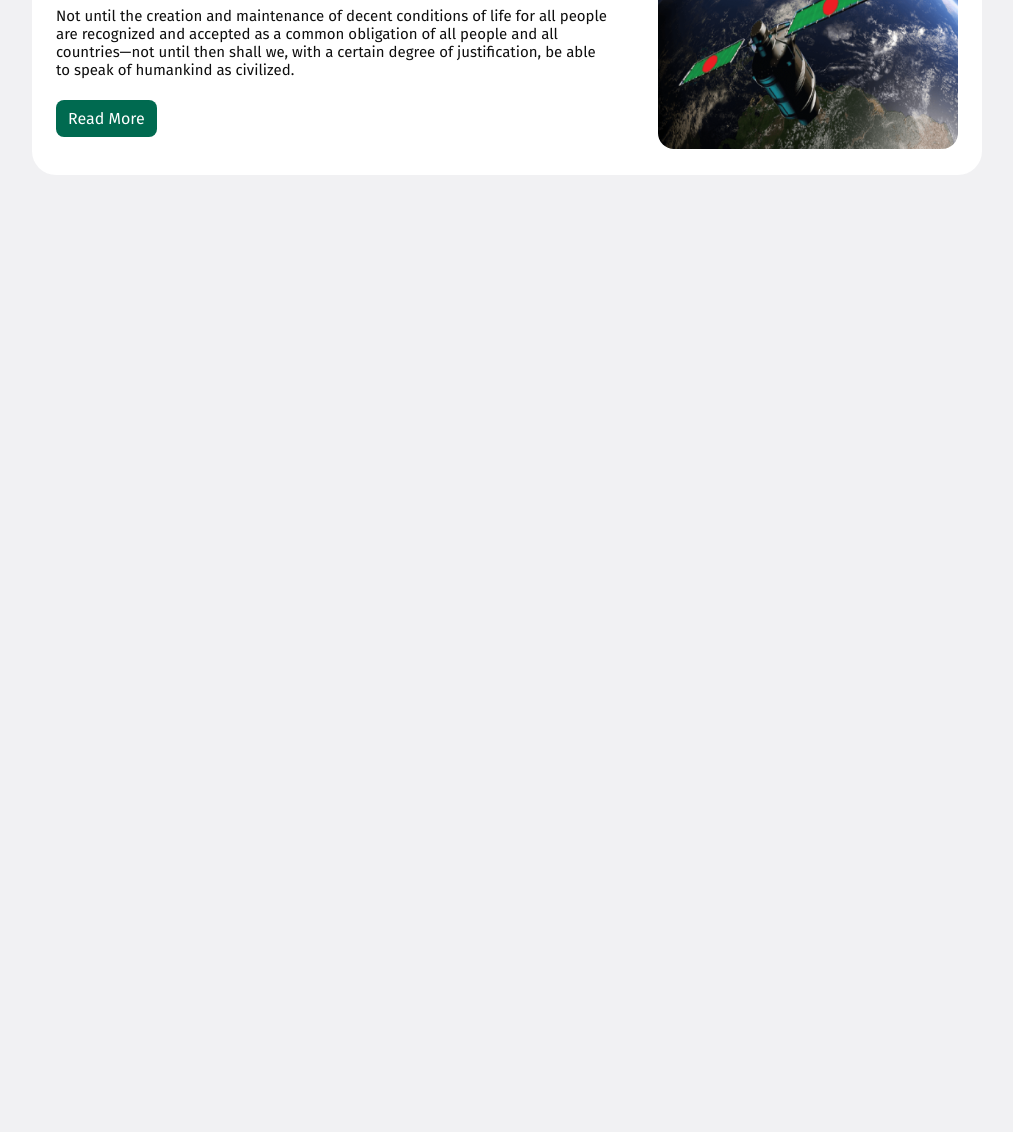
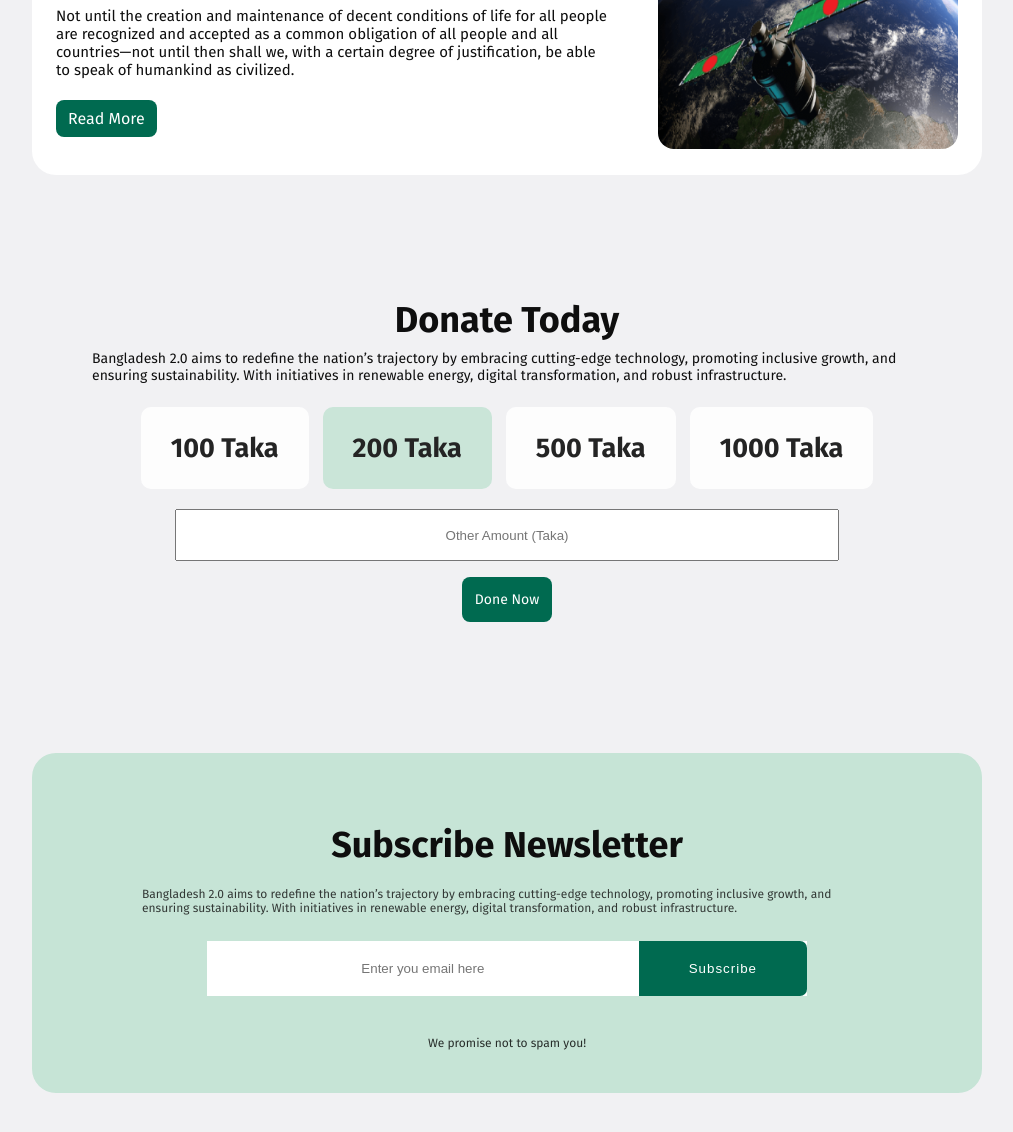
Before and after one commit to for-Sifad99/New-Bangladesh-Web, a plain HTML site: page index.html in a window 1280 px wide. Shown: the part 2860-3992 px from the top of the page, without its empty margins (128-1141 px from the left). Before the commit the page ends 3158 px from the top, so only its background shows below. Drawn offline with Linux system fonts and the light colour scheme.

Commit message:
ubdatinf footer section

```diff
--- a/index.html
+++ b/index.html
@@ -22,7 +22,7 @@
               <a class="welcome-btn" href=""> Explore New Bangladesh </a>
             </div>
             <div >
-              <img class="intro-img"src="images/hero.png" alt="intro image">
+              <img class="intro-img"src="./images/hero.png" alt="intro image">
             </div>
           </div>
   </header>
@@ -58,19 +58,19 @@
         <p class="second-cards-section-description"> Bangladesh 2.0 aims to redefine the nation’s trajectory by embracing cutting-edge technology, promoting inclusive growth, and ensuring sustainability. With initiatives in renewable energy, digital transformation, and robust infrastructure, the country is set to become a global model of development.</p>
         <div class="second-cards-parent">
             <div class="second-card second-card1">
-                <img class="second-card-icon" src="images/card-icon.png" alt="card-icon">
+                <img class="second-card-icon" src="./images/card-icon.png" alt="card-icon">
                 <p class="second-card-title"> Digital Transformation </p>
                 <h5 class="second-card-description"> Creating a nationwide digital ecosystem to enhance connectivity and access to services for all citizens. </h5>
                 <a class="second-card-btn second-card-btn1" href=""> Learn More </a>
             </div>
             <div class="second-card second-card2">
-                <img class="second-card-icon" src="images/card-icon.png" alt="card-icon">
+                <img class="second-card-icon" src="./images/card-icon.png" alt="card-icon">
                 <p class="second-card-title"> Green Energy </p>
                 <h5 class="second-card-description"class="card-title"> Investments in solar and wind energy to ensure a sustainable and eco-friendly future. </h5>
                 <a class="second-card-btn second-card-btn2" href=""> Learn More </a>
             </div>
             <div class="second-card second-card3">
-                <img class="second-card-icon" src="images/card-icon.png" alt="card-icon">
+                <img class="second-card-icon" src="./images/card-icon.png" alt="card-icon">
                 <p class="second-card-title"> Modern Infrastructure </p>
                 <h5 class="second-card-description"> Building state-of-the-art infrastructure to support economic growth and global competitiveness. </h5>
                 <a class="second-card-btn second-card-btn3" href=""> Learn More </a>
@@ -130,11 +130,11 @@
           <p>
           <div class="news1-parent">
               <div class="news1-child1">
-                <img class="news1-image" src="/images/satelite.png" alt="satelite_image">
+                <img class="news1-image" src="./images/satelite.png" alt="satelite_image">
               </div>
               <div class="news1-child2">
                 <h2 class="news1-title"> Bangladesh Launches New Satellite </h2>
-                <img class="news1-logo" src="/images/al-jazeera.png" alt="news1-logo">
+                <img class="news1-logo" src="./images/al-jazeera.png" alt="news1-logo">
                 <h5 class="news1-date-time"> <pre>Date: 05/01/2025  Time: 10.25 PM </pre></h5>
                 <p class="news1-description">
                   Not until the creation and maintenance of decent conditions of life for all people are recognized and accepted as a common obligation of all people and all countries—not until then shall we,
@@ -146,7 +146,7 @@
           <div class="news2-parent">
             <div class="news2-child1">
               <h2 class="news2-title"> Bangladesh Launches New Satellite </h2>
-              <img class="news2-logo" src="/images/al-jazeera.png" alt="news1-logo">
+              <img class="news2-logo" src="./images/al-jazeera.png" alt="news1-logo">
               <h5 class="news2-date-time"> <pre>Date: 05/01/2025  Time: 10.25 PM </pre></h5>
               <p class="news2-description">
                 Not until the creation and maintenance of decent conditions of life for all people are recognized and accepted as a common obligation of all people and all countries—not until then shall we,
@@ -155,14 +155,46 @@
               <a href="" class="news2-btn"> Read More </a>
             </div>
             <div class="news2-child2">
-              <img class="news2-image" src="/images/satelite.png" alt="satelite_image">
+              <img class="news2-image" src="./images/satelite.png" alt="satelite_image">
             </div>
           </div>
       </section>
   </main>
   <!-- This is the footer Container. In this container, I added the final sections of the website -->
   <footer>
-
+      <section class="Donation-section">
+        <div class="child-parent">
+          <div class="donate-title"> Donate Today </div>
+          <div class="donate-description">
+              Bangladesh 2.0 aims to redefine the nation’s trajectory by embracing cutting-edge technology, promoting inclusive growth, and ensuring sustainability. With initiatives in renewable energy, digital transformation, and robust infrastructure.
+          </div>
+          <div class="donate-money">
+            <div class="money-parent">
+              <div><a href="" class="money money1"> 100 Taka </a></div>
+              <div><a href="" class="money money2"> 200 Taka </a></div>
+              <div><a href="" class="money money3">  500 Taka </a></div>
+              <div><a href="" class="money money4">  1000 Taka </a></div>
+            </div>
+          </div>
+          <div>
+            <input class="money-input" type="text" placeholder="Other Amount (Taka)">
+          </div>
+          <div> <a href="" class="donate-btn"> Done Now </a></div>
+        </div>
+      </section>
+      <section class="subscribe-section">
+        <div><h1 class="subscribe-title"> Subscribe Newsletter </h1></div>
+        <div>
+          <p class="subscribe-description"> Bangladesh 2.0 aims to redefine the nation’s trajectory by embracing cutting-edge technology, promoting inclusive growth, and ensuring sustainability. With initiatives in renewable energy, digital transformation, and robust infrastructure.</p>
+        </div>
+        <div class="input-conainer">
+          <form>
+            <input type="text" placeholder="Enter you email here">
+            <button type="submit"> Subscribe </button>
+          </form>
+        </div>
+        <p class="promise"> We promise not to spam you! </p>
+      </section>
   </footer>
 </body>
 </html>
--- a/style.css
+++ b/style.css
@@ -460,3 +460,153 @@
     padding: 9px 12px 9px 12px;
     border-radius: 8px;
 }
+
+/*  footer donation section styling */
+
+.Donation-section{
+    min-width: auto;
+    height: 335px;
+    margin: 0 170px 120px 160px;
+    border-radius: 24px;
+    align-items: center;
+}
+
+.child-parent{
+    display: flex;
+    flex-direction: column;
+    gap: 8px;
+    align-items: center;
+    justify-content: center;
+}
+
+.donate-title{
+    font-size: 36px;
+    font-weight: bold;
+    color:#0E0E0E;
+}
+
+.donate-description{
+    font-size: 14px;
+    padding: 0px 60px;
+    font-weight: normal;
+    color:#0E0E0E;
+    opacity: 805;
+}
+
+.money-parent{
+    display: flex;
+    gap: 14px;
+    margin-top: 40px;
+}
+
+.money{
+    text-decoration: none;
+    font-size: 27px;
+    font-weight: bold;
+    color: #0E0E0E;
+    opacity: 90%;
+    padding: 25px 30px 25px 30px;
+    border-radius: 10px;
+}
+
+.money1, .money3, .money4{
+    background-color: #FFFFFF;
+}
+
+.money2{
+    background-color: #C6E4D6;
+}
+
+.money-input{
+    margin-top: 37px;
+    height: 38px;
+    width: 660px;
+    margin-bottom: 20px;
+}
+
+input[type="text"] {
+    text-align: center;
+    padding-top: 5px;
+    padding-bottom: 5px;
+}
+
+.donate-btn{
+    text-decoration: none;
+    font-size: 14px;
+    color:#FFFFFF;
+    background-color: #006A50;
+    border-radius: 8px;
+    padding: 14px 13px 14px 13px;
+}
+
+.subscribe-section{
+    display: flex;
+    flex-direction: column;
+    min-width: auto;
+    height: 200px;
+    gap: 20px;
+    background-color: #C6E4D6;
+    margin: 0 170px 120px 160px;
+    border-radius: 24px;
+    align-items: center;
+    padding: 70px 40px;
+}
+
+.subscribe-title{
+    font-size: 36px;
+    font-weight: bold;
+    color: #0E0E0E;
+    align-items: center;
+    justify-content: center;
+}
+
+.subscribe-description{
+    font-size: 12px;
+    font-weight: normal;
+    color: #0E0E0E;
+    opacity: 80%;
+    padding-left: 70px;
+    padding-right: 70px;
+    margin-bottom: 6px;
+}
+
+.input-container{
+    width: 80%;
+    height: 100vh;
+    background: #0E0E0E;
+    display: flex;
+    align-self: center;
+    justify-content: center;
+}
+
+form{
+    background: #FFFFFF;
+    width: 600px;
+    height: 55px;
+    display: flex;
+}
+
+form input{
+    flex: 1;
+    border: none;
+    outline: none;
+}
+
+form button{
+    background: #006A50 ;
+    padding: 10px 50px;
+    border: none;
+    outline: none;
+    color: #FFFFFF;
+    letter-spacing: 1px;
+    cursor: pointer;
+    border-bottom-right-radius: 7px;
+    border-top-right-radius: 7px;
+}
+
+.promise{
+    font-size: 12px;
+    font-weight: normal;
+    opacity: 80%;
+    margin-top: 20px;
+}
```
